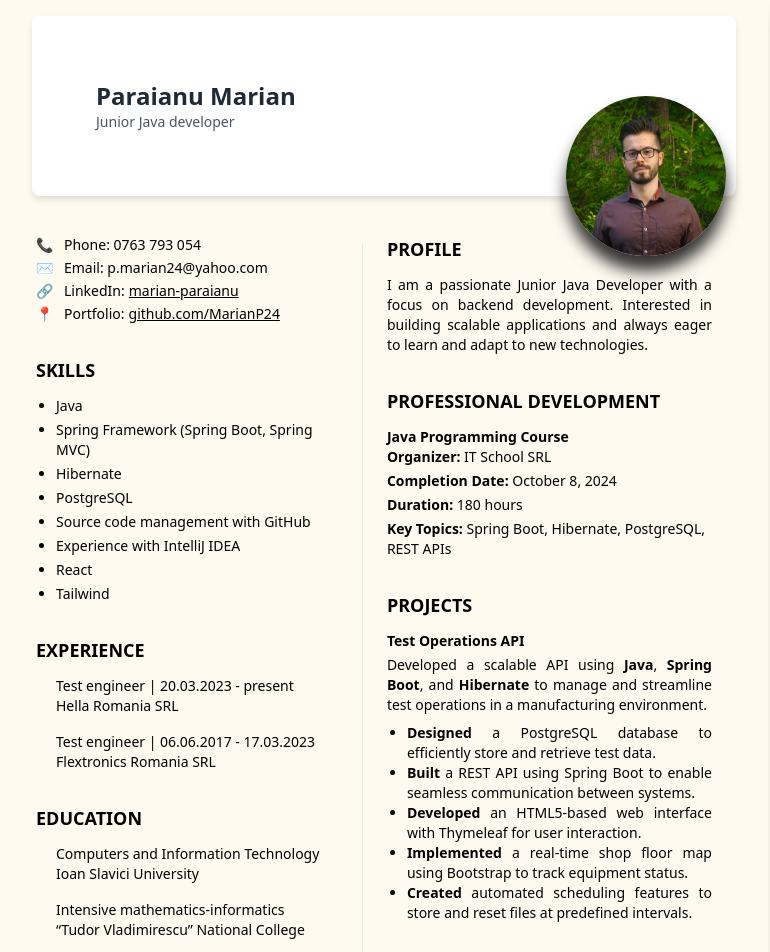
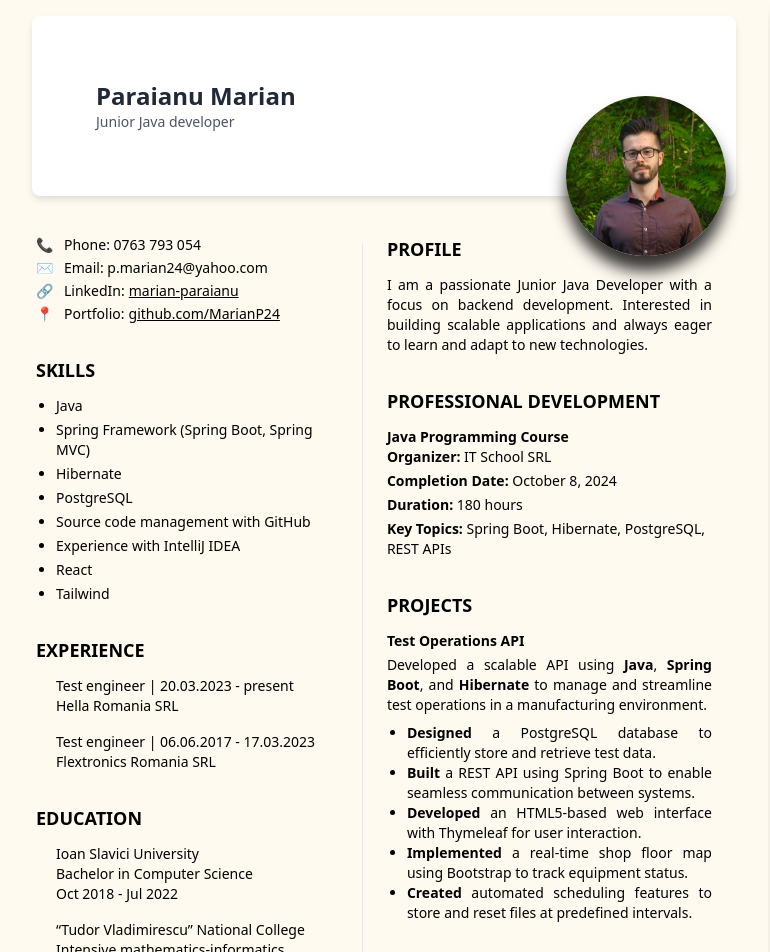
Before and after one commit to MarianP24/resume-builder, a React (Create React App) app: page / in a window 1280 px wide. Shown: the top 952 px of the page, without its empty margins (256-1026 px from the left). Built offline with nearby package versions, Linux system fonts and the light colour scheme.

Commit message:
update education section

```diff
--- a/src/components/Resume.js
+++ b/src/components/Resume.js
@@ -171,12 +171,14 @@ const CV = () => {
                             <h2 className="text-lg font-semibold mb-3" style={{marginLeft: '-20px'}}>EDUCATION</h2>
                             <div className="space-y-4">
                                 <div>
-                                    <p className="text-sm">Computers and Information Technology</p>
                                     <p className="text-sm">Ioan Slavici University</p>
+                                    <p className="text-sm">Bachelor in Computer Science</p>
+                                    <p className="text-sm">Oct 2018 - Jul 2022</p>
                                 </div>
                                 <div>
+                                    <p className="text-sm">“Tudor Vladimirescu” National College</p>
                                     <p className="text-sm">Intensive mathematics-informatics</p>
-                                    <p className="text-sm">“Tudor Vladimirescu” National College</p>
+                                    <p className="text-sm">Oct 2009 - Jul 2013</p>
                                 </div>
                             </div>
                         </div>
```
